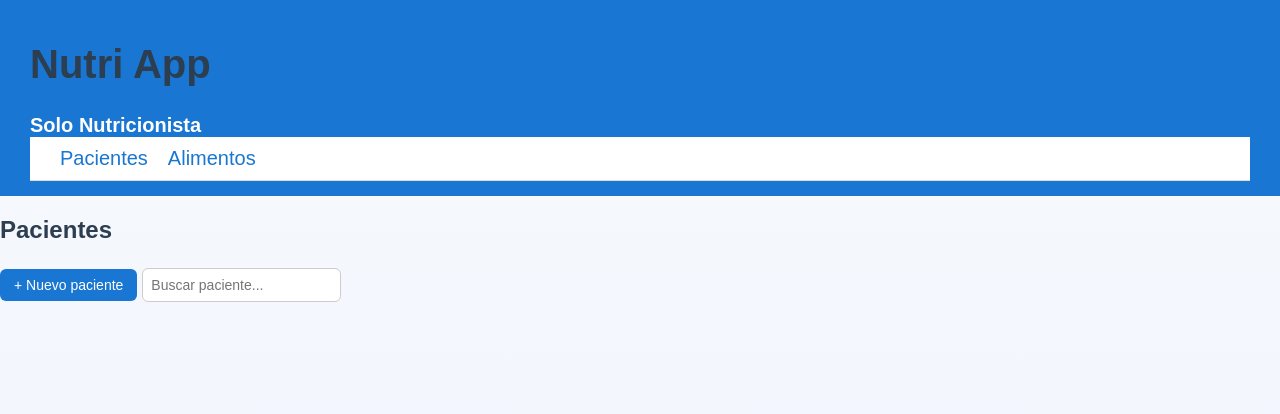
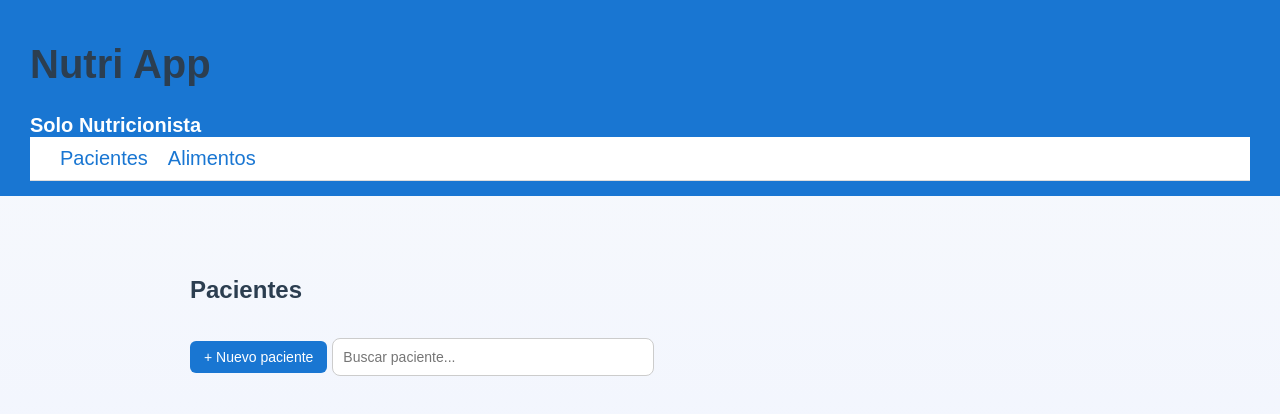
Before and after one commit to victorap-tech/nutri-app, a React (Vite) app in the folder frontend/: page / in a window 1280 px wide. Shown: the top 414 px of the page. Built offline with nearby package versions, Linux system fonts and the light colour scheme.

Commit message:
Update styles.css

```diff
--- a/frontend/src/styles.css
+++ b/frontend/src/styles.css
@@ -86,3 +86,40 @@ input, select, textarea {
 .nav a:hover {
   text-decoration: underline;
 }
+.page-container {
+  max-width: 900px;
+  margin: 40px auto;
+  padding: 20px;
+}
+
+.input-search {
+  width: 300px;
+  padding: 10px;
+  margin-top: 15px;
+  border-radius: 8px;
+  border: 1px solid #ccc;
+}
+
+.resultados {
+  margin-top: 20px;
+}
+
+.card-paciente {
+  background: white;
+  padding: 15px;
+  border-radius: 10px;
+  margin-bottom: 10px;
+  cursor: pointer;
+  box-shadow: 0 3px 8px rgba(0,0,0,0.1);
+  display: flex;
+  flex-direction: column;
+}
+
+.card-paciente:hover {
+  background: #f2f7ff;
+}
+
+.sin-resultados {
+  color: #888;
+  margin-top: 10px;
+}
```
